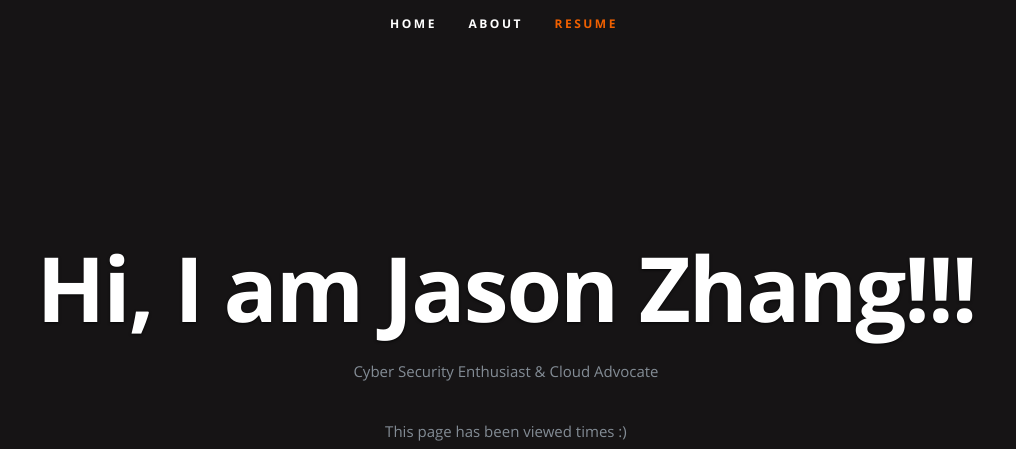
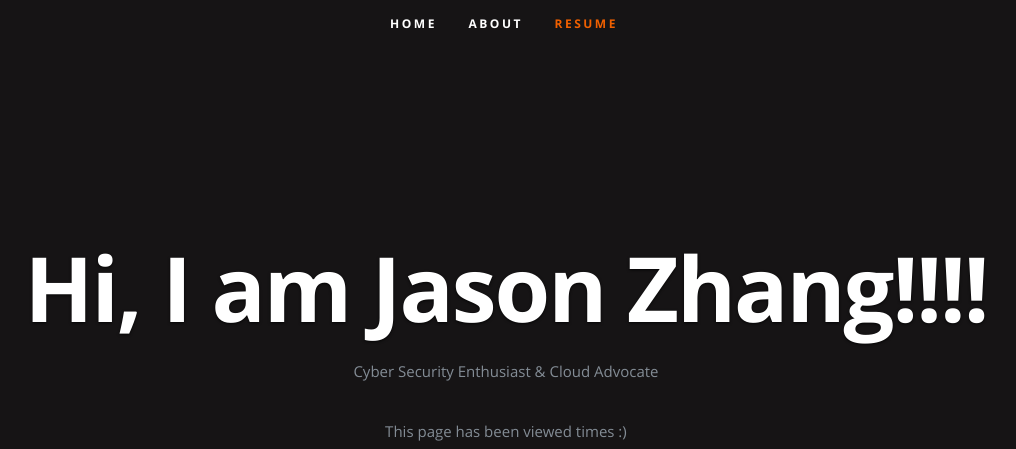
Before and after one commit to DFwJZ/azure-resume, a plain HTML site: page frontend/index.html in a window 1280 px wide. Shown: the top 449 px of the page, without its empty margins (136-1152 px from the left). Drawn offline with nearby package versions, Linux system fonts and the light colour scheme; no server answers.

Commit message:
test frontend workflow2

```diff
--- a/frontend/index.html
+++ b/frontend/index.html
@@ -59,7 +59,7 @@
 
       <div class="row banner">
         <div class="banner-text">
-          <h1 class="responsive-headline">Hi, I am Jason Zhang!!!</h1>
+          <h1 class="responsive-headline">Hi, I am Jason Zhang!!!!</h1>
           <p>Cyber Security Enthusiast & Cloud Advocate</p>
           <p>This page has been viewed <a id="counter"></a> times :)</p>
           <ul class="social">
```
